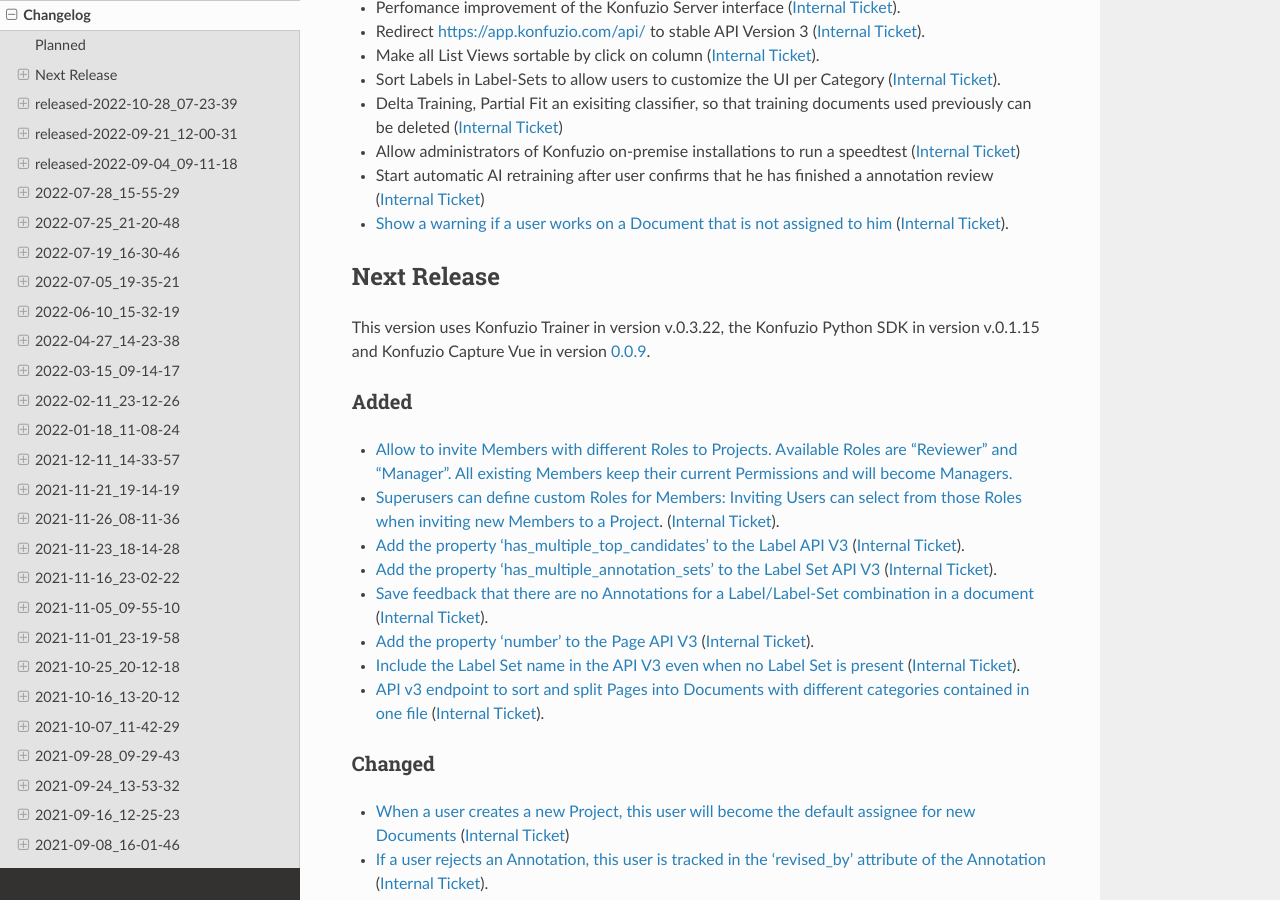
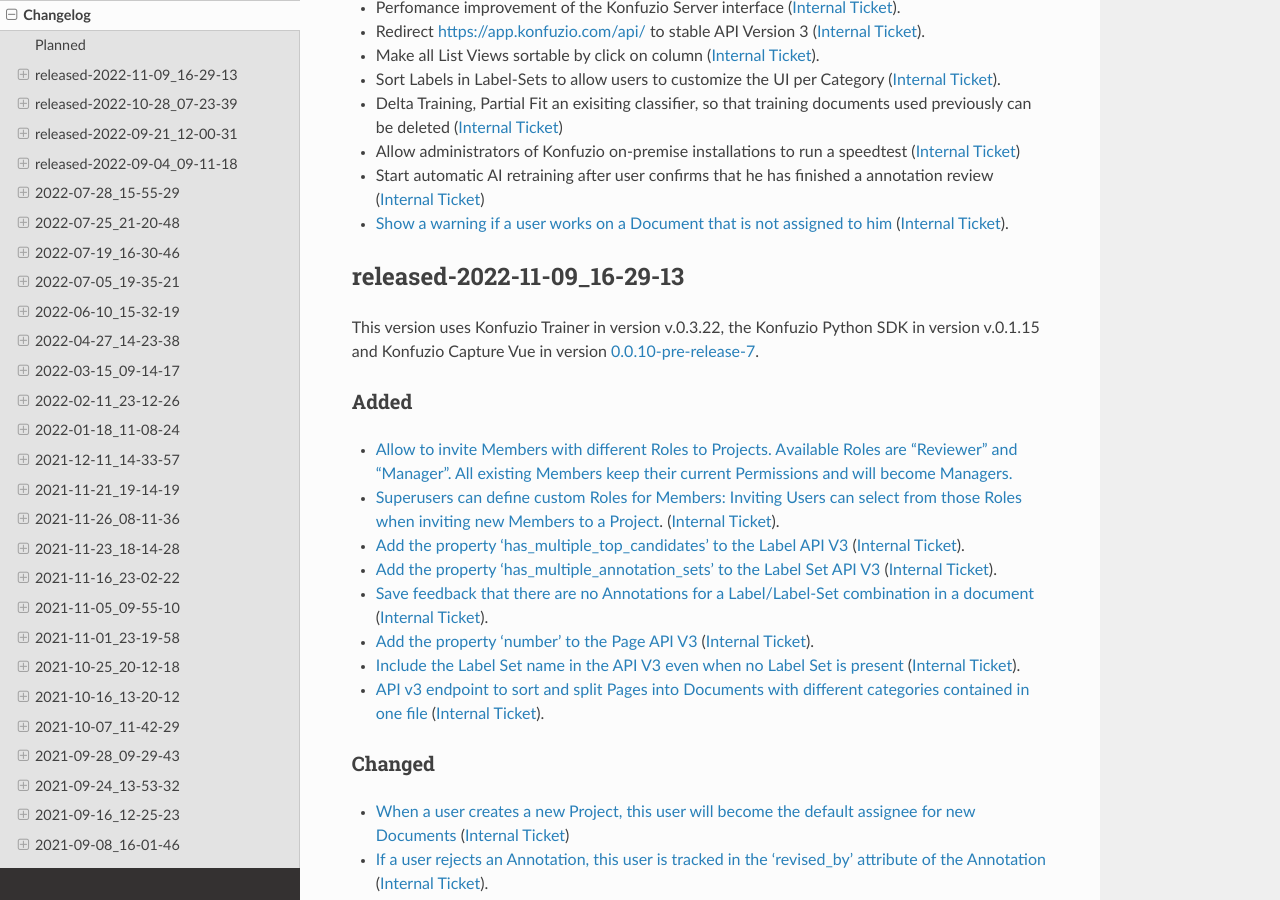
Before and after one commit to konfuzio-ai/konfuzio-sdk, a Sphinx documentation site: the page built from docs/web/changelog_app.md, in a window 1280 px wide and 900 px high, scrolled down 748 px. Built offline with Sphinx 7.4.7 and the Read the Docs theme 2.0.0, drawn with Linux system fonts in a browser that asks for light colours.

Commit message:
Update changelog_app.md

```diff
--- a/docs/web/changelog_app.md
+++ b/docs/web/changelog_app.md
@@ -37,9 +37,11 @@
 - A bug during the extraction post-processing steps, which was causing the first line items of each page to be skipped ([Internal Ticket](https://git.konfuzio.com/konfuzio/objectives/-/issues/9561))
 -->
 
-## Next Release
+<!-- ## Next Release -->
 
-This version uses Konfuzio Trainer in version v.0.3.22, the Konfuzio Python SDK in version v.0.1.15 and Konfuzio Capture Vue in version [0.0.9](https://github.com/konfuzio-ai/konfuzio-capture-vue/releases/).
+## released-2022-11-09_16-29-13
+
+This version uses Konfuzio Trainer in version v.0.3.22, the Konfuzio Python SDK in version v.0.1.15 and Konfuzio Capture Vue in version [0.0.10-pre-release-7](https://github.com/konfuzio-ai/konfuzio-capture-vue/releases/).
 
 ### Added
 - [Allow to invite Members with different Roles to Projects. Available Roles are "Reviewer" and "Manager". All existing Members keep their current Permissions and will become Managers.](https://help.konfuzio.com/modules/members/index.html)
```
